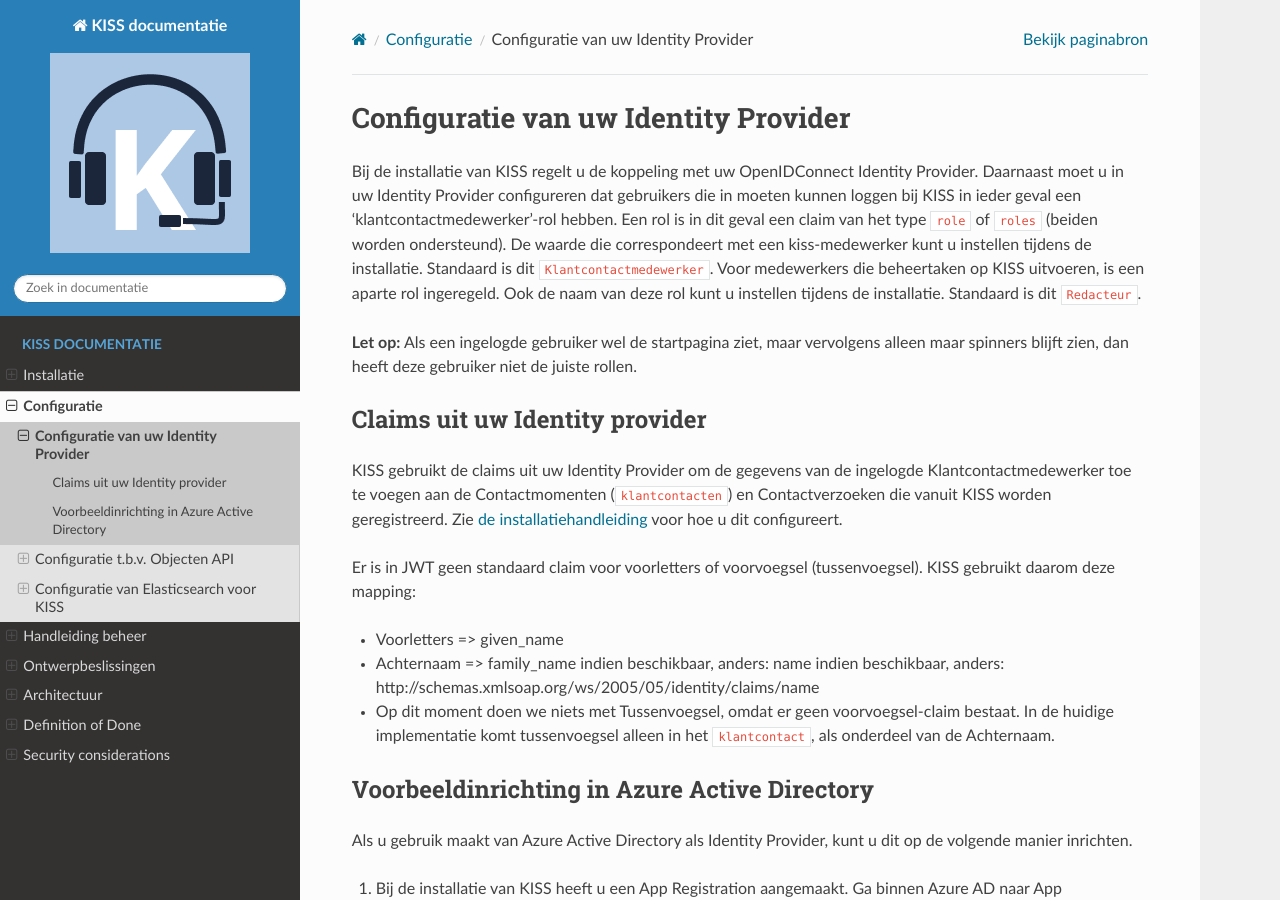
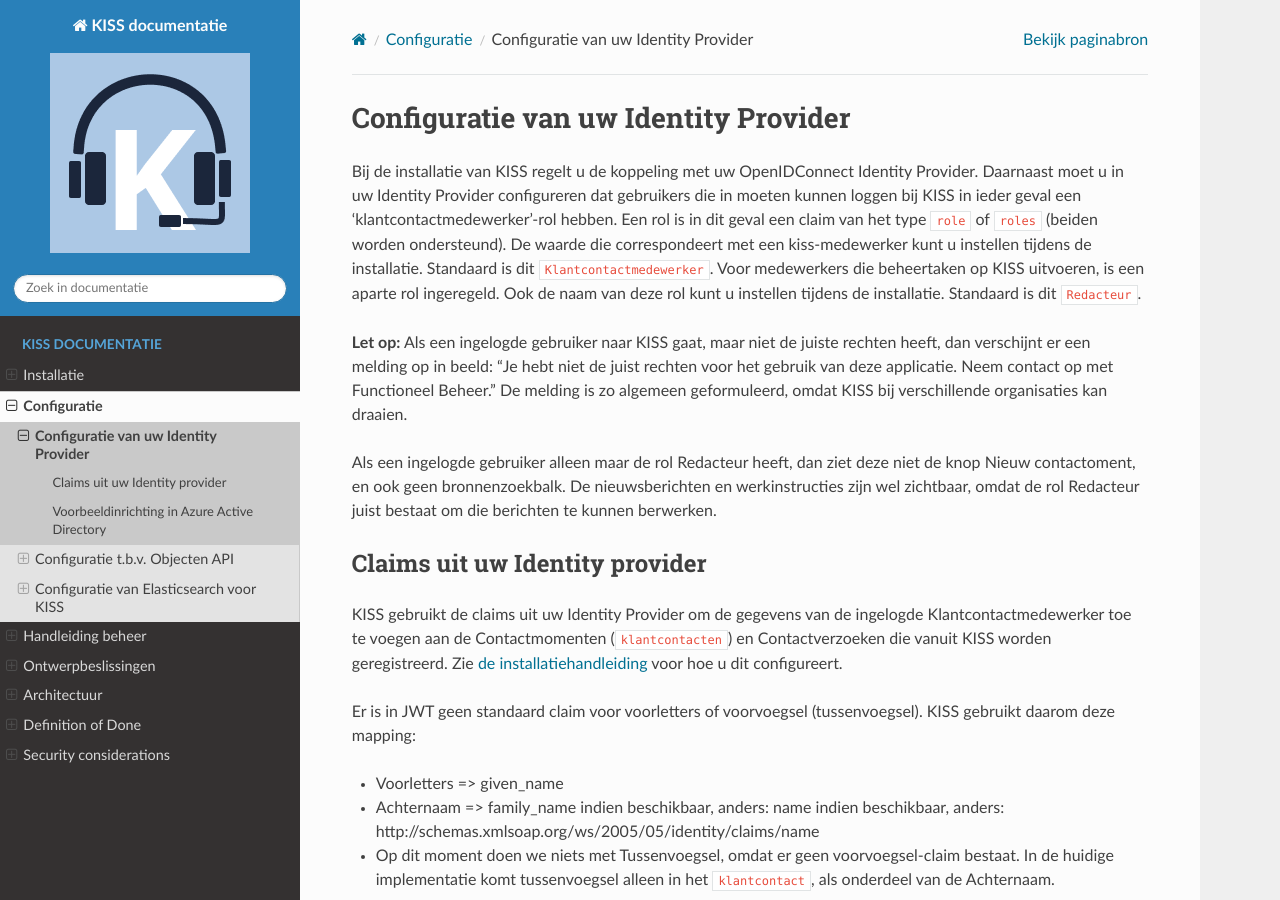
Before and after one commit to Klantinteractie-Servicesysteem/.github, a Sphinx documentation site: the page built from docs/configuration/identity-provider.md, in a window 1280 px wide and 900 px high. Built offline with Sphinx 7.4.7 and the Read the Docs theme 3.1.0, drawn with Linux system fonts in a browser that asks for light colours.

Commit message:
Updated configruatie   > identity provider, about what user without the proper roles sees.

```diff
--- a/docs/configuration/identity-provider.md
+++ b/docs/configuration/identity-provider.md
@@ -1,7 +1,9 @@
 # Configuratie van uw Identity Provider
 Bij de installatie van KISS regelt u de koppeling met uw OpenIDConnect Identity Provider. Daarnaast moet u in uw Identity Provider configureren dat gebruikers die in moeten kunnen loggen bij KISS in ieder geval een 'klantcontactmedewerker'-rol hebben. Een rol is in dit geval een claim van het type `role` of `roles` (beiden worden ondersteund). De waarde die correspondeert met een kiss-medewerker kunt u instellen tijdens de installatie. Standaard is dit `Klantcontactmedewerker`. Voor medewerkers die beheertaken op KISS uitvoeren, is een aparte rol ingeregeld. Ook de naam van deze rol kunt u instellen tijdens de installatie. Standaard is dit `Redacteur`.
 
-**Let op:** Als een ingelogde gebruiker wel de startpagina ziet, maar vervolgens alleen maar spinners blijft zien, dan heeft deze gebruiker niet de juiste rollen.
+**Let op:** Als een ingelogde gebruiker naar KISS gaat, maar niet de juiste rechten heeft, dan verschijnt er een melding op in beeld: "Je hebt niet de juist rechten voor het gebruik van deze applicatie. Neem contact op met Functioneel Beheer." De melding is zo algemeen geformuleerd, omdat KISS bij verschillende organisaties kan draaien.
+
+Als een ingelogde gebruiker alleen maar de rol Redacteur heeft, dan ziet deze niet de knop Nieuw contactoment, en ook geen bronnenzoekbalk. De nieuwsberichten en werkinstructies zijn wel zichtbaar, omdat de rol Redacteur juist bestaat om die berichten te kunnen berwerken.
 
 ## Claims uit uw Identity provider
 KISS gebruikt de claims uit uw Identity Provider om de gegevens van de ingelogde Klantcontactmedewerker toe te voegen aan de Contactmomenten (`klantcontacten`) en Contactverzoeken die vanuit KISS worden geregistreerd.
```
